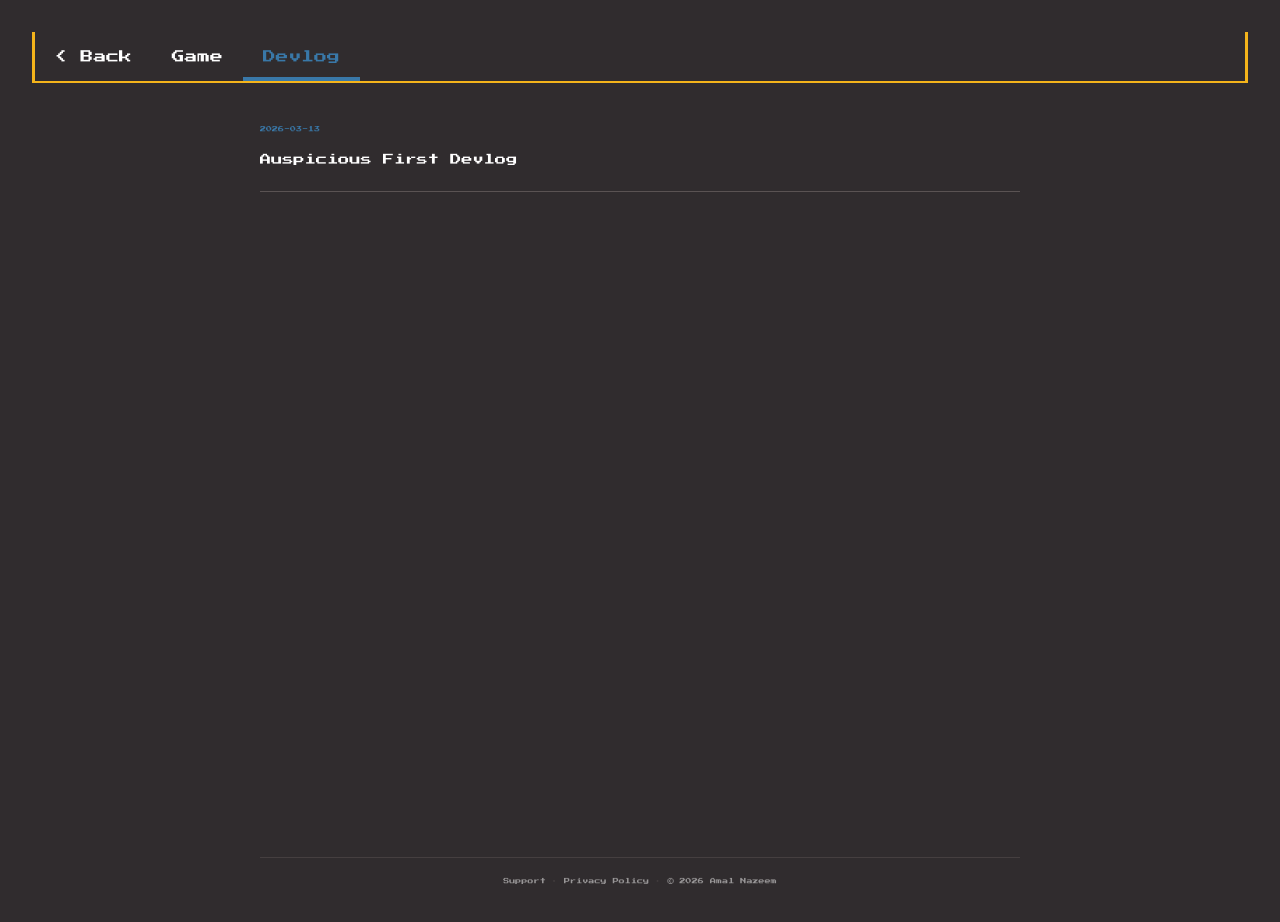
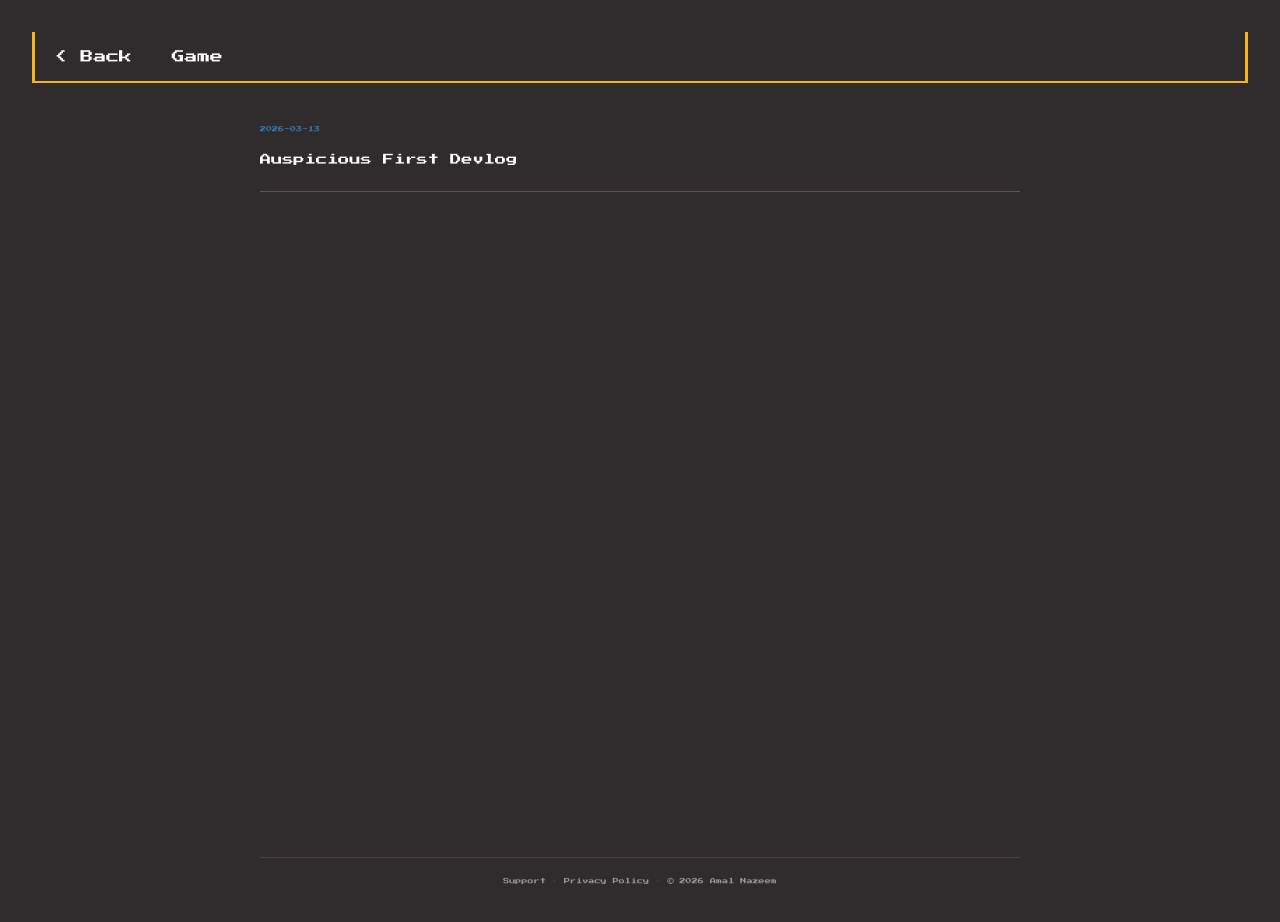
Before and after one commit to TomatoToaster/Website, a React app: page /SpillyGoose/Devlog in a window 1280 px wide. Shown: the top 922 px of the page. Built offline with nearby package versions, Linux system fonts and the light colour scheme.

Commit message:
Remove spilly devlog for now

```diff
--- a/src/components/Navbar.jsx
+++ b/src/components/Navbar.jsx
@@ -7,7 +7,8 @@ import classNames from 'classnames';
 const SUBCATEGORIES = {
   'portfolio-sections': PortfolioCategories,
   'interests': InterestCategories,
-  'SpillyGoose': ['Game', 'Devlog'],
+  // 'SpillyGoose': ['Game', 'Devlog'],
+  'SpillyGoose': ['Game'],
 }
 
 const NavBarMenuItem = (subtopicName) => (name, currentSubcategory) => (
```
